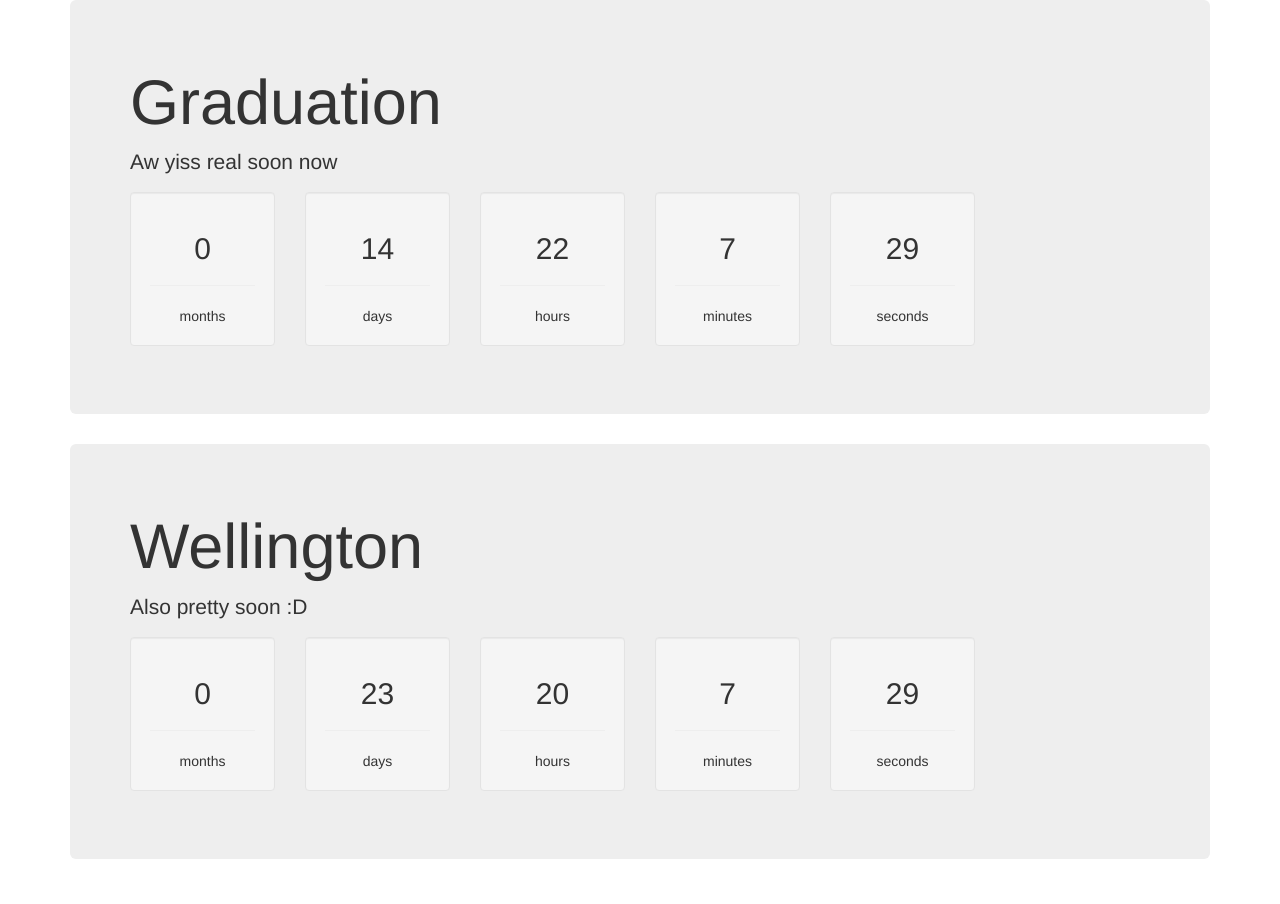
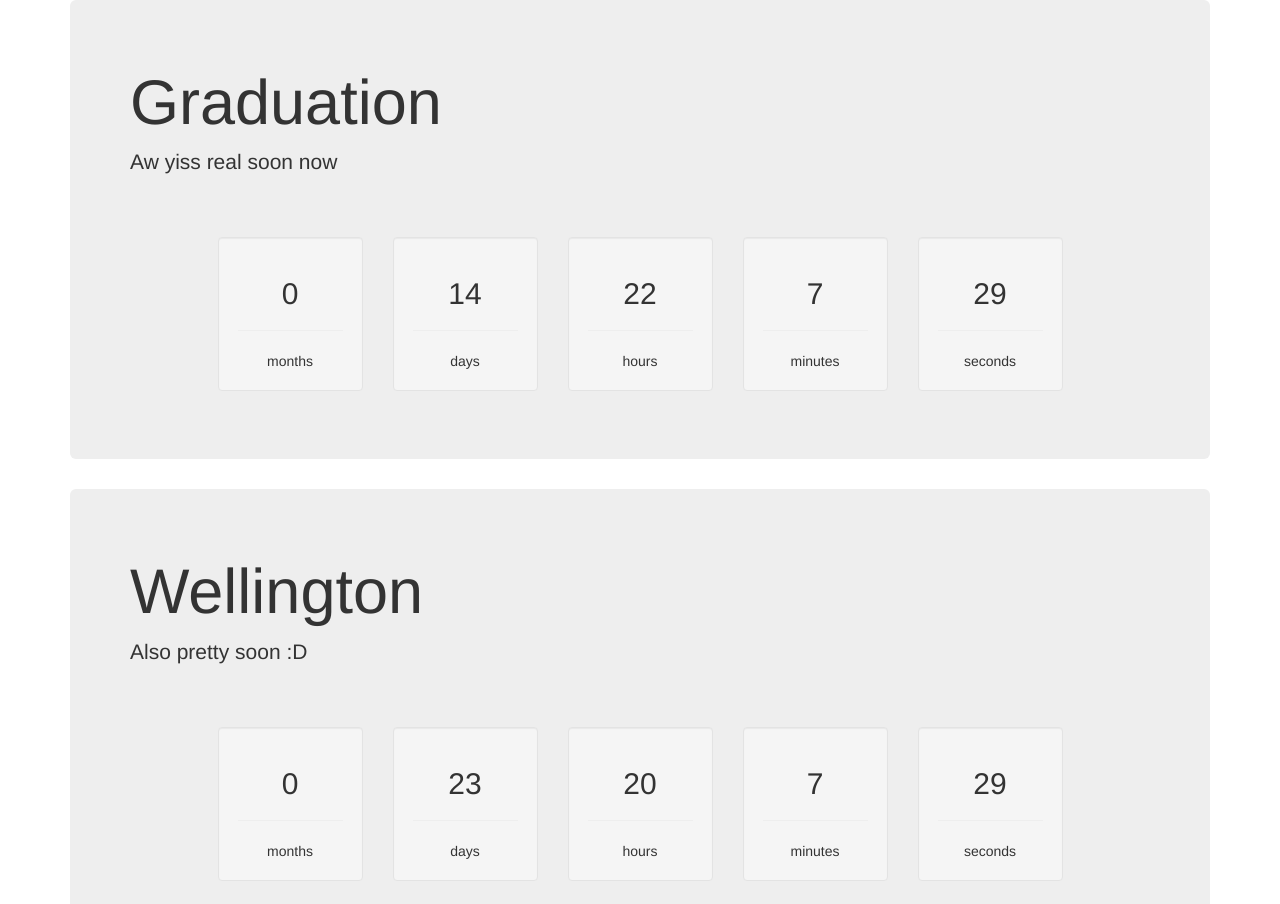
Before and after one commit to Oblongmana/soooooon, a plain HTML site: page index.html in a window 1280 px wide. Shown: the top 904 px of the page. Drawn offline with nearby package versions, Linux system fonts and the light colour scheme.

Commit message:
Shimmy shimmy shim

```diff
--- a/index.html
+++ b/index.html
@@ -89,8 +89,9 @@
       <div class="jumbotron" ng-repeat="occassionCountdown in occassionsCountdowns">
         <h1>{{occassionCountdown.what}}</h1>
         <p>{{occassionCountdown.tagline}}</p>
+        <p>&nbsp;</p>
         <div class="row">
-          <div class="col-md-2">
+          <div class="col-md-2 col-md-offset-1">
               <div class="well text-center">
               <h2>{{occassionCountdown.months}}</h2>
               <hr/>
```
